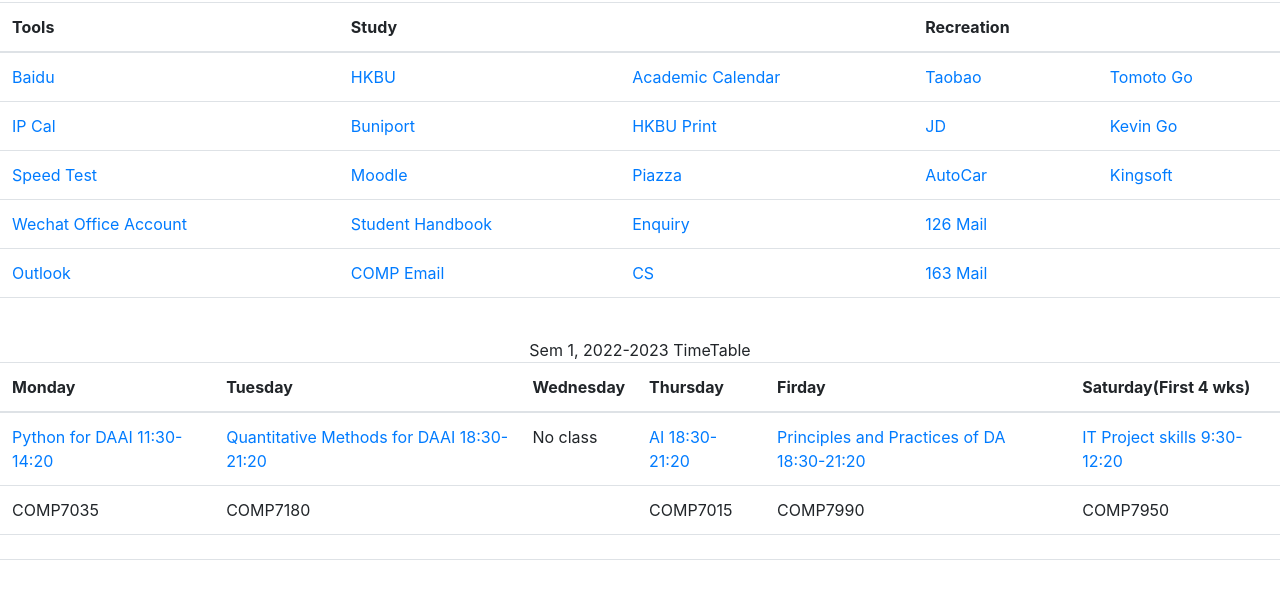
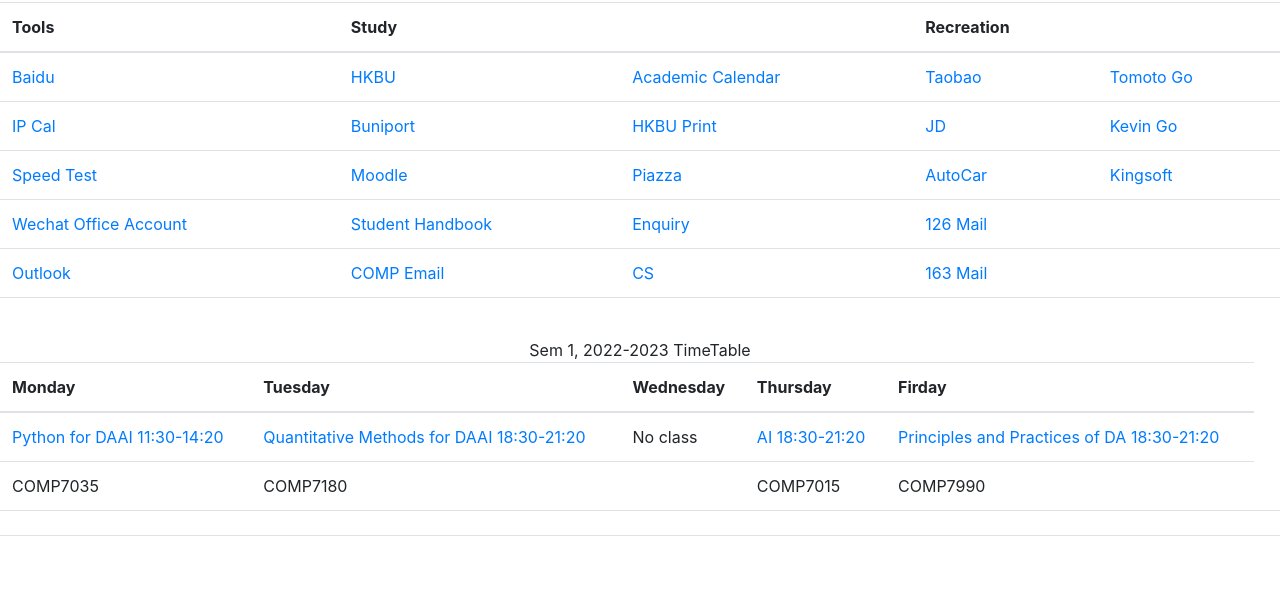
Before and after one commit to KevinLisy/KevinLisy.github.io, a plain HTML site: page index.html in a window 1280 px wide. Shown: the part 89-688 px from the top of the page. Drawn offline with nearby package versions, Linux system fonts and the light colour scheme.

Commit message:
Update index.html

```diff
--- a/index.html
+++ b/index.html
@@ -115,7 +115,6 @@
              <th>Wednesday</th>
              <th>Thursday</th>
              <th>Firday</th>
-             <th>Saturday(First 4 wks)</th>
           </tr>
        </thead>
        <tbody>
@@ -125,7 +124,6 @@
             <td>No class</td>
             <td><a href="">AI 18:30-21:20</a></td>
             <td><a href="">Principles and Practices of DA 18:30-21:20</a></td>
-            <td><a href="">IT Project skills 9:30-12:20</a><span></span></td>
           </tr>
           <tr>
           	<td>COMP7035</td>
@@ -133,7 +131,6 @@
             <td></td>
             <td>COMP7015</td>
             <td>COMP7990</td>
-            <td>COMP7950</td>
 
 
          </tr>
```
